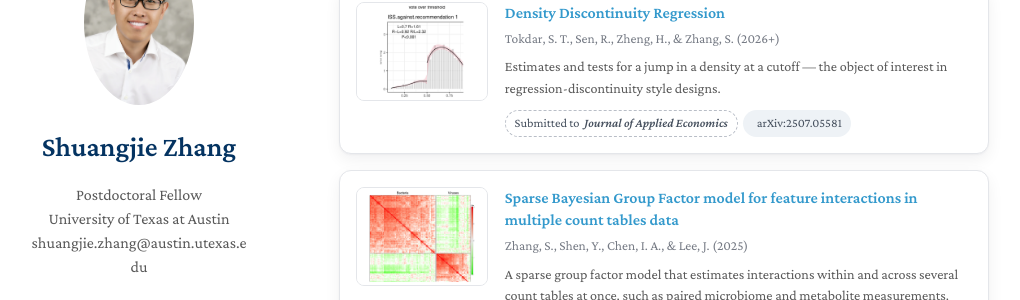
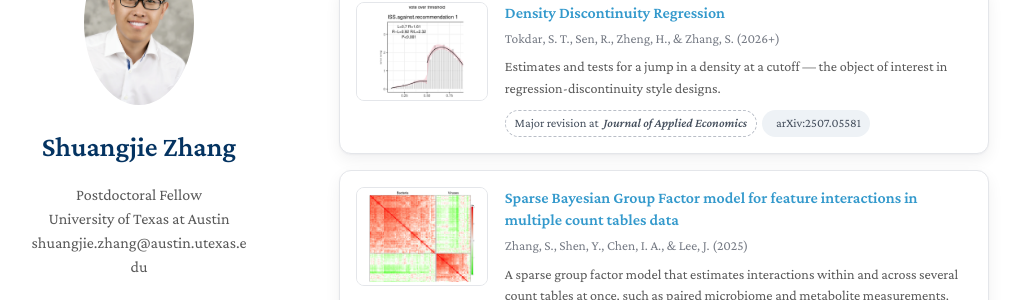
Before and after one commit to shuang-jie/shuang-jie.github.io, a Jekyll site: the page built from research.md, in a window 1280 px wide and 900 px high, scrolled down 1587 px. Shown: the part 144-444 px from the top of the window, without its empty margins (131-1151 px from the left). Built offline with Jekyll 4.4.1, drawn with Linux system fonts in a browser that asks for light colours; nearby versions of some CDN libraries; a style sheet for code colours, icons or effects is not loaded; our own code applies the rules of GitHub Pages for plain Markdown files.

Commit message:
Mark the density discontinuity paper as under major revision
It is at major revision with the Journal of Applied Economics, not
merely submitted; phrased to match the directed-trees entry.

```diff
--- a/research.md
+++ b/research.md
@@ -104,7 +104,7 @@ layout: homepage
       <p class="pub-authors">Tokdar, S. T., Sen, R., Zheng, H., &amp; Zhang, S. (2026+)</p>
       <p class="pub-summary">Estimates and tests for a jump in a density at a cutoff — the object of interest in regression-discontinuity style designs.</p>
       <div class="chip-row">
-        <span class="chip chip--status">Submitted to <em>Journal of Applied Economics</em></span>
+        <span class="chip chip--status">Major revision at <em>Journal of Applied Economics</em></span>
         <a class="chip" href="https://arxiv.org/abs/2507.05581"><i class="ai ai-arxiv"></i> arXiv:2507.05581</a>
       </div>
     </div>
```
